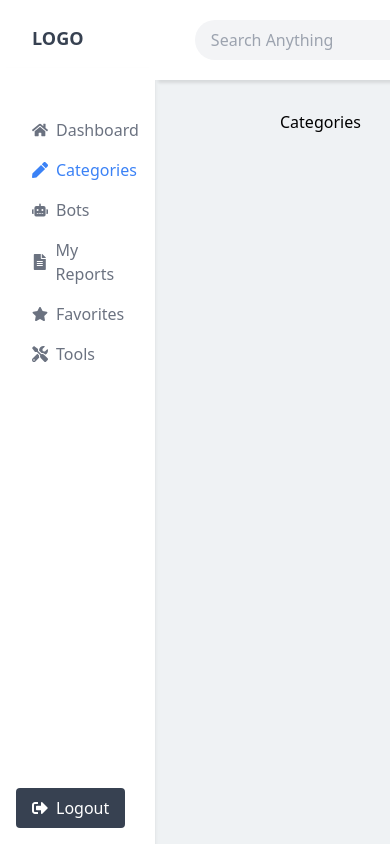
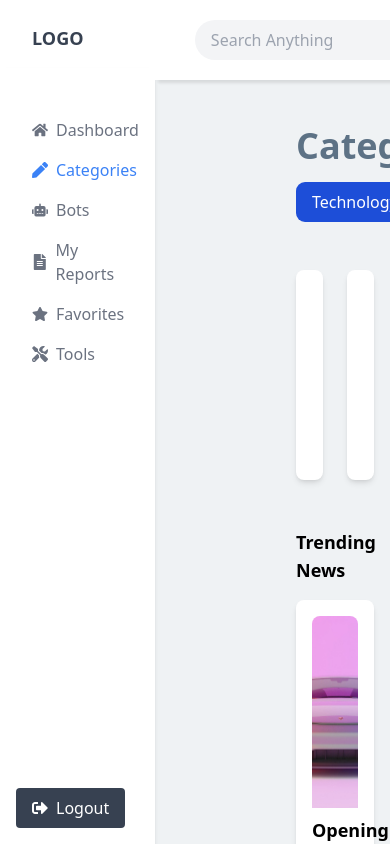
Before and after one commit to ArtisAdemi/vezhguesi-react, a React (Vite) app in the folder vezhguesi/: page /categories in a window 390 px wide. Shown: the top 844 px of the page. Built offline with nearby package versions, Linux system fonts and the light colour scheme.

Commit message:
categories page

```diff
--- /dev/null
+++ b/vezhguesi/src/components/Card2.tsx
@@ -0,0 +1,50 @@
+import React from "react";
+import img1 from "../assets/img1.png";
+import favorites from "../assets/favorites.svg";
+
+interface CardProps {
+  title: string;
+  description: string;
+  //date?: string;
+  likes: number;
+  //image: string;
+  //profileImage: string;
+  author: string;
+}
+
+const Card2: React.FC<CardProps> = ({ title, description, likes, author }) => {
+  return (
+    <div className="flex flex-row mt-6 bg-white shadow-md rounded-lg overflow-hidden w-[458px] h-[210px]">
+      {/* Image Section */}
+      <img
+        className="w-1/3 object-cover h-full p-2 rounded-2xl"
+        src={img1}
+        alt="Card Image"
+      />
+
+      {/* Content Section */}
+      <div className="p-4 w-2/3 flex flex-col justify-between ">
+        <div>
+          <h2 className="font-semibold text-lg mb-2">{title}</h2>
+          <p className="text-sm text-gray-500">{description}</p>
+        </div>
+        <div className="flex items-center justify-between space-x-2">
+          <div className="flex mt-4">
+            <img src={img1} alt="Profile" className="w-10 h-10 rounded-full" />
+            <div className="flex flex-col pl-3">
+              <span className="text-gray-700">{author}</span>
+              <h4 className="text-sm">{likes} likes</h4>
+            </div>
+          </div>
+          <img
+            src={favorites}
+            alt="Favorites icon"
+            className="items-center mt-4"
+          />
+        </div>
+      </div>
+    </div>
+  );
+};
+
+export default Card2;
--- a/vezhguesi/src/pages/Categories.tsx
+++ b/vezhguesi/src/pages/Categories.tsx
@@ -1,9 +1,171 @@
-import React from 'react'
+import React, { useState } from "react";
+import Card2 from "../components/Card2";
+import Card from "../components/Card";
+
+type Card = {
+  title: string;
+  description: string;
+  author: string;
+  likes: number;
+  img: string;
+};
+const cards = [
+  {
+    title: "Opening Day Of Boating Season, Seattle WA",
+    description:
+      "Of Course The Puget Sound Is Very Watery, And Where There Is Water, There Are Boats. Today Is...",
+    date: "August 18, 2022",
+    likes: 453,
+    image: "/images/car.jpg", // Replace with actual image path
+    profileImage: "path/to/profile1.jpg", // Replace with actual profile image path
+    author: "Lorem Ipsum",
+  },
+  {
+    title: "How We Built The First Real Self-Driving Car",
+    description:
+      "Electric Self-Driving Cars Will Save Millions Of Lives And Significantly Accelerate The World’s...",
+    date: "July 14, 2022",
+    likes: 123,
+    image: "/images/car.jpg", // Replace with actual image path
+    profileImage: "path/to/profile2.jpg", // Replace with actual profile image path
+    author: "Lorem Ipsum",
+  },
+  {
+    title: "How We Built The First Real Self-Driving Car",
+    description:
+      "Electric Self-Driving Cars Will Save Millions Of Lives And Significantly Accelerate The World’s...",
+    date: "July 14, 2022",
+    likes: 123,
+    image: "/images/car.jpg", // Replace with actual image path
+    profileImage: "path/to/profile2.jpg", // Replace with actual profile image path
+    author: "Lorem Ipsum",
+  },
+  {
+    title: "How We Built The First Real Self-Driving Car",
+    description:
+      "Electric Self-Driving Cars Will Save Millions Of Lives And Significantly Accelerate The World’s...",
+    date: "July 14, 2022",
+    likes: 123,
+    image: "/images/car.jpg", // Replace with actual image path
+    profileImage: "path/to/profile2.jpg", // Replace with actual profile image path
+    author: "Lorem Ipsum",
+  },
+  {
+    title: "How We Built The First Real Self-Driving Car",
+    description:
+      "Electric Self-Driving Cars Will Save Millions Of Lives And Significantly Accelerate The World’s...",
+    date: "July 14, 2022",
+    likes: 123,
+    image: "/images/car.jpg",
+    profileImage: "path/to/profile2.jpg",
+    author: "Lorem Ipsum",
+  },
+  {
+    title: "How We Built The First Real Self-Driving Car",
+    description:
+      "Electric Self-Driving Cars Will Save Millions Of Lives And Significantly Accelerate The World’s...",
+    date: "July 14, 2022",
+    likes: 123,
+    image: "/images/car.jpg",
+    profileImage: "path/to/profile2.jpg",
+    author: "Lorem Ipsum",
+  },
+];
+
+type Category = "Technology" | "Food";
+
+const cardData: Record<Category, Card[]> = {
+  Technology: [
+    {
+      title: "10 Latest Technology Trends",
+      description: "Stay ahead with the latest developments in technology...",
+      author: "Sarah Johnson",
+      likes: 512,
+      img: "https://via.placeholder.com/150",
+    },
+    {
+      title: "AI and the Future",
+      description: "Artificial Intelligence is transforming industries...",
+      author: "Michael Lee",
+      likes: 405,
+      img: "https://via.placeholder.com/150",
+    },
+  ],
+  Food: [
+    {
+      title: "Top 10 Healthy Recipes",
+      description:
+        "Explore these quick and healthy recipes for a balanced diet...",
+      author: "Emily Clark",
+      likes: 289,
+      img: "https://via.placeholder.com/150",
+    },
+    {
+      title: "Best Street Food Around the World",
+      description:
+        "Discover the best street food dishes from different cultures...",
+      author: "John Smith",
+      likes: 678,
+      img: "https://via.placeholder.com/150",
+    },
+  ],
+};
 
 const Categories: React.FC = () => {
-    return (
-        <div>Categories</div>
-    )
-}
+  const [selectedCategory, setSelectedCategory] =
+    useState<Category>("Technology");
 
-export default Categories
+  return (
+    <div className="flex flex-col p-4">
+      <h1 className="text-4xl text-[#5D7285] font-bold mb-4">Categories</h1>
+
+      {/* Buttons for categories */}
+      <div className="flex flex-row space-x-4 mb-6">
+        {Object.keys(cardData).map((category) => (
+          <button
+            key={category}
+            onClick={() => setSelectedCategory(category as Category)}
+            className={`${
+              selectedCategory === category ? "bg-blue-700" : "bg-blue-500"
+            } text-white px-4 py-2 rounded-[9px] hover:bg-blue-600`}
+          >
+            {category}
+          </button>
+        ))}
+      </div>
+
+      {/* Cards Section */}
+      <div className="flex flex-row space-x-6">
+        {cardData[selectedCategory].map((card, index) => (
+          <Card2
+            key={index}
+            title={card.title}
+            description={card.description}
+            likes={card.likes}
+            author={card.author}
+          />
+        ))}
+      </div>
+      <div className="mt-12">
+        {" "}
+        <h1 className="text-lg font-bold">Trending News</h1>
+        <div className="grid grid-cols-1 md:grid-cols-2 lg:grid-cols-3 xl:grid-cols-4 gap-4 mt-4">
+          {cards.map((card, index) => (
+            <Card
+              key={index}
+              title={card.title}
+              description={card.description}
+              date={card.date}
+              likes={card.likes}
+              image={card.image}
+              profileImage={card.profileImage}
+              author={card.author}
+            />
+          ))}
+        </div>
+      </div>
+    </div>
+  );
+};
+
+export default Categories;
```
Also changed, not shown: vezhguesi/src/pages/Favorites.tsx (+12 -6 lines), vezhguesi/src/assets/favorites.svg (added), vezhguesi/src/assets/img1.png (added).
